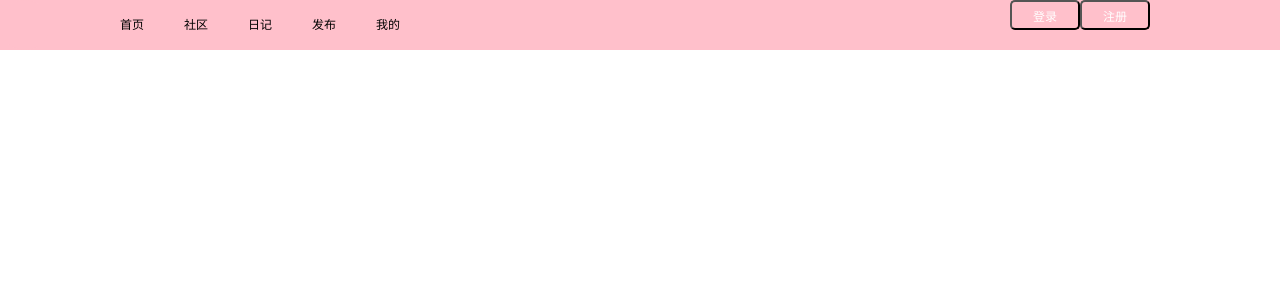
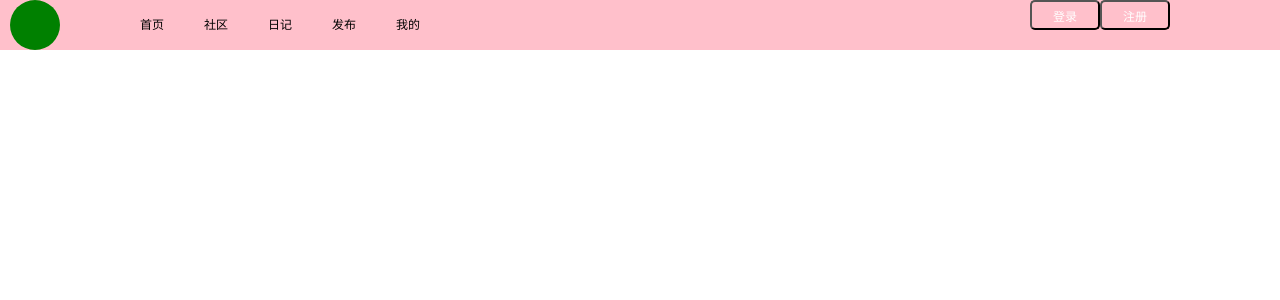
Before and after one commit to gegeduan/miao-xun, a Vue app: page / in a window 1280 px wide. Shown: the top 300 px of the page. Built offline with nearby package versions, Linux system fonts and the light colour scheme.

Commit message:
首页header的部分内容

```diff
--- a/src/pages/home/components/Header.vue
+++ b/src/pages/home/components/Header.vue
@@ -40,10 +40,11 @@ export default {
     display:flex
     background: pink
   .nav-left-logo
+    margin:0 10px
     width:50px
     height:50px
     border-radius:25px
-    background:pink
+    background:green
   .login,.register
     width:70px
     height:30px
```
